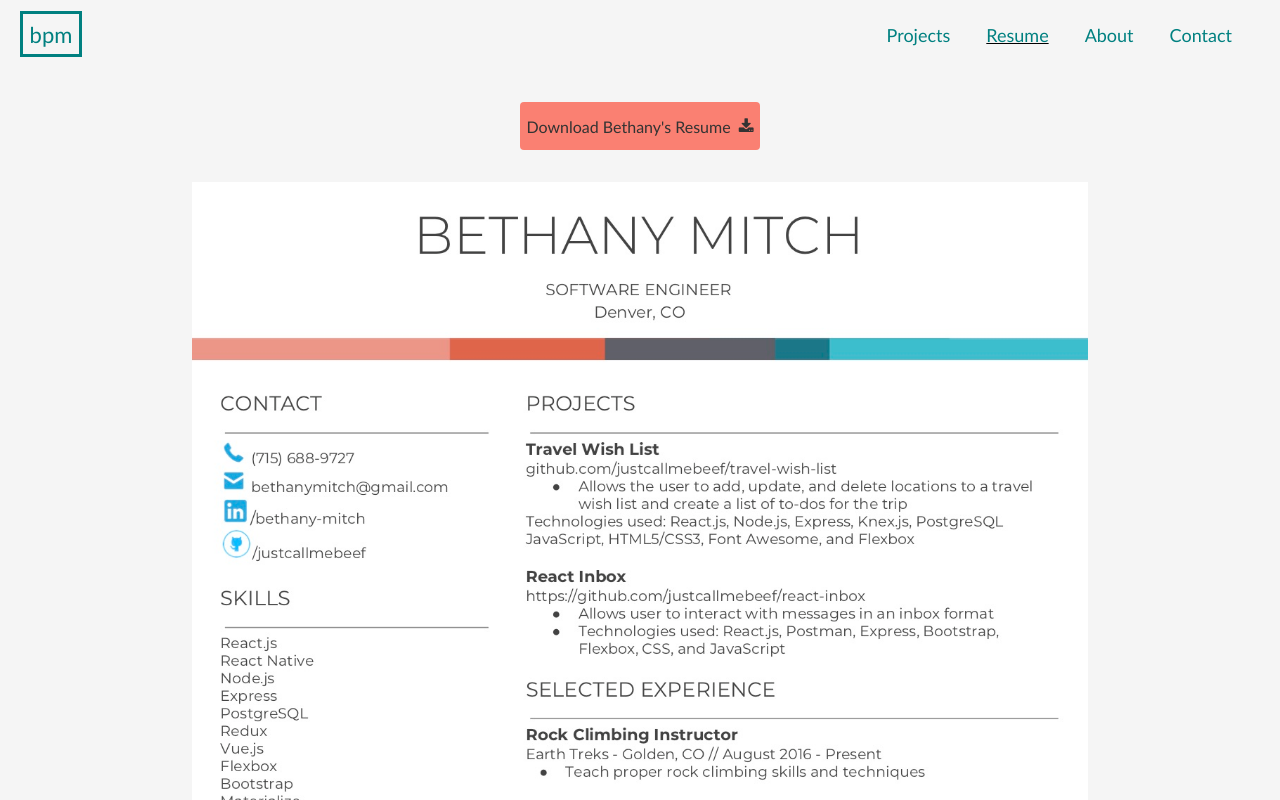
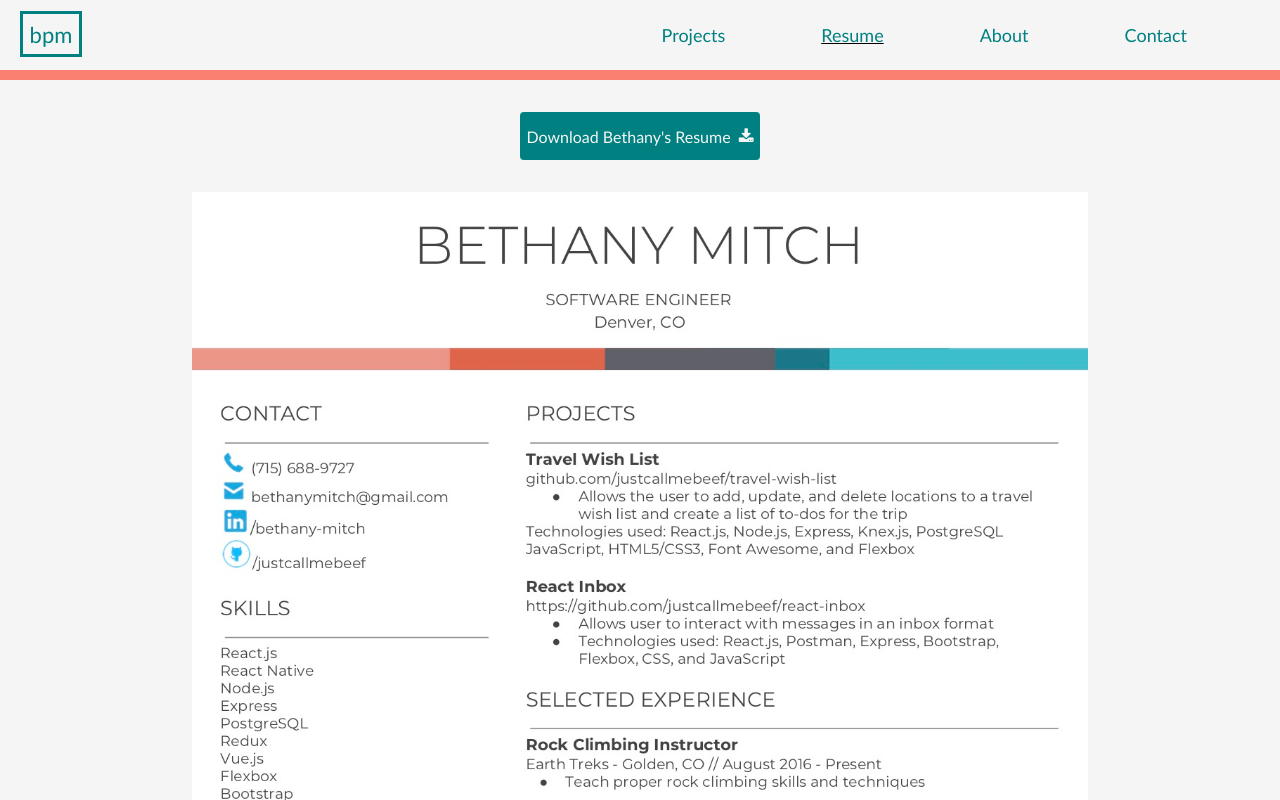
Before and after one commit to justcallmebeef/portfolio, a React (Create React App) app: page /resume in a window 1280 px wide. Shown: the top 800 px of the page. Built offline with nearby package versions, Linux system fonts and the light colour scheme.

Commit message:
centered the nav bar when it's on a smaller screen, updated hover colors, and added a nav bar border to stay consistent throughout pages

```diff
--- a/src/App.css
+++ b/src/App.css
@@ -17,6 +17,7 @@ body {
 .navBar {
   font-size: 18px;
   padding-bottom: 10px;
+  border-bottom: #FA8072 10px solid;
 }
 
 .mainNav-none {
@@ -25,7 +26,8 @@ body {
 
 .mainNav li {
   text-align: center;
-  margin: 15px auto;
+  margin: 15px;
+  margin-right: 2.5em;
   list-style-type: none;
 }
 
@@ -75,8 +77,8 @@ body {
 
 .resumeButton {
   text-decoration: none;
-  background-color: #FA8072;
-  color: #333333;
+  background-color: #008080;
+  color: whitesmoke;
   height: 3em;
   width: 15em;
   border-radius: 4px;
@@ -87,17 +89,16 @@ body {
 }
 
 .resumeButton:hover {
-  background-color: #008080;
-  color: whitesmoke;
+  background-color: #FA8072;
+  color: #333333;
 }
 
 #resumeIcon {
   padding-left: .5em;
-  color: #333333;
+  color: 333333;
 }
 
 .projectsDiv {
-  border-top: #FA8072 10px solid;
   display: flex;
   flex-wrap: wrap;
   flex-direction: row;
@@ -114,7 +115,7 @@ body {
   margin-top: 1.5em;
   width: 220px;
   height: 300px;
-  border: #333333 solid;
+  border: #333333 solid 2px;
   text-decoration: none;
   box-shadow: 0 4px 8px 0 rgba(0, 0, 0, 0.2), 0 6px 20px 0 rgba(0, 0, 0, 0.19);
   transition: all .2s ease-in-out;
@@ -173,7 +174,7 @@ body {
 }
 
 #bigIcon:hover {
-  color: #FA8072;
+  color: #008080;
 }
 
 #bigIcon {
@@ -192,6 +193,12 @@ p {
 
 ul li:hover{
   transform: scale(1.2);
+}
+
+#icon {
+  font-size: 25px;
+  margin-top: 15px;
+  margin-left: 20px;
 }
 
 @media only screen and (max-width: 770px) {
```
